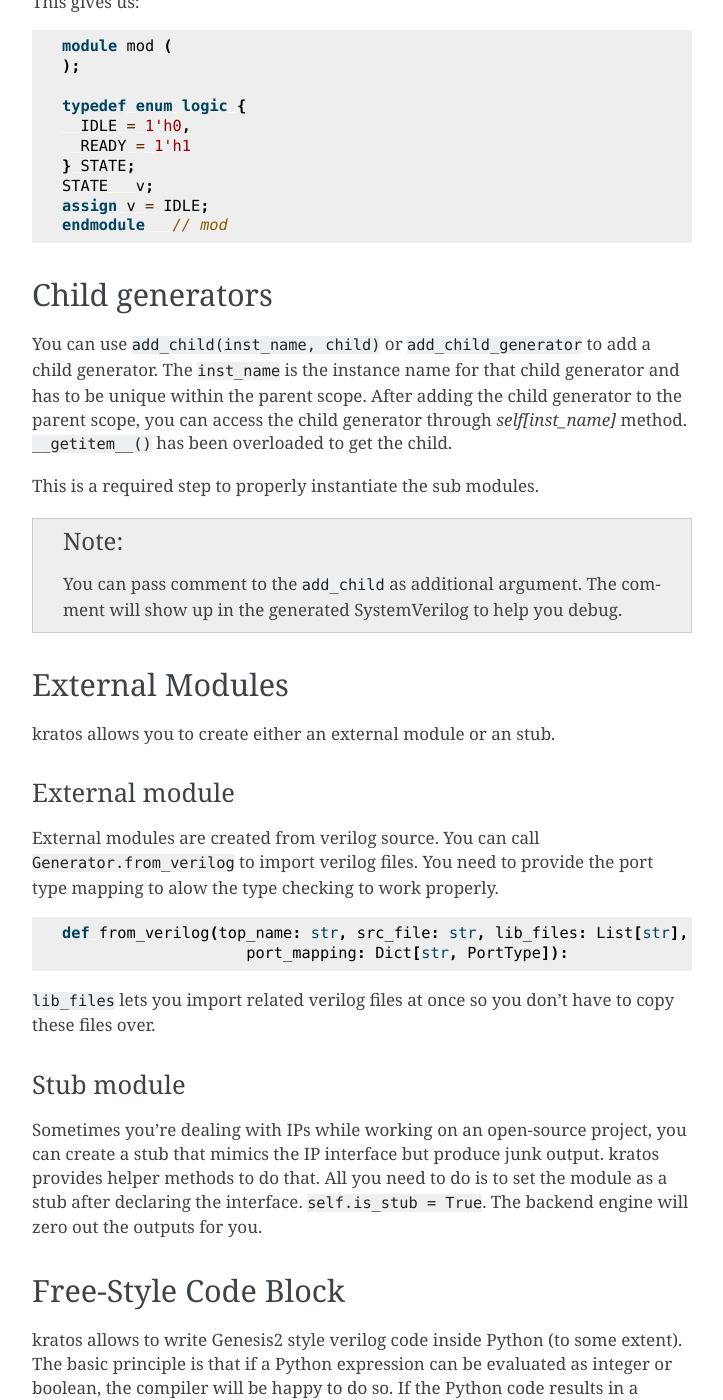
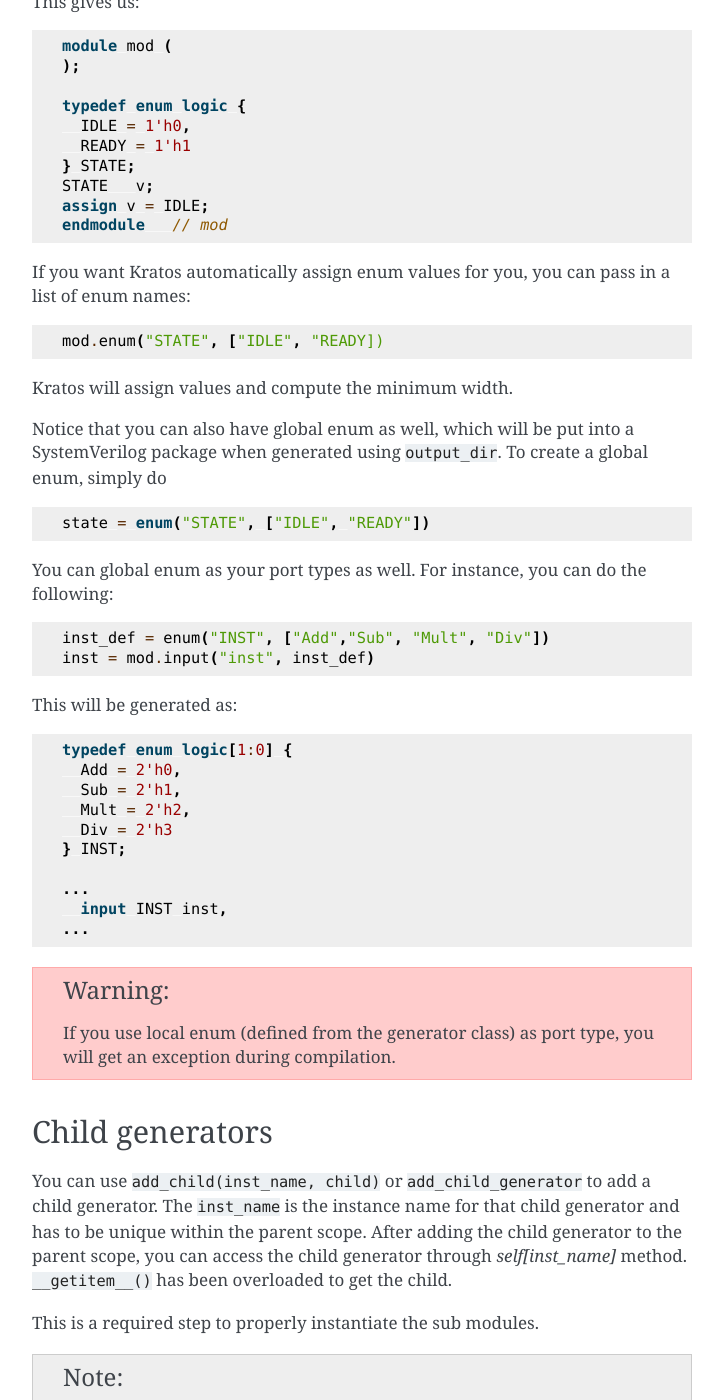
Before and after one commit to Kuree/kratos, a Sphinx documentation site: the page built from docs/generator.rst, in a window 1280 px wide and 1400 px high, scrolled down 3694 px. Shown: the whole window, without its empty margins (388-1111 px from the left). Built offline with Sphinx 7.4.7, drawn with Linux system fonts in a browser that asks for light colours.

Commit message:
add local/global enum checking; update the docs

```diff
--- a/docs/generator.rst
+++ b/docs/generator.rst
@@ -198,6 +198,49 @@ This gives us:
      assign v = IDLE;
      endmodule   // mod
 
+If you want Kratos automatically assign enum values for you, you
+can pass in a list of enum names:
+
+.. code-block:: Python
+
+    mod.enum("STATE", ["IDLE", "READY])
+
+Kratos will assign values and compute the minimum width.
+
+Notice that you can also have global enum as well, which will be
+put into a SystemVerilog package when generated using ``output_dir``.
+To create a global enum, simply do
+
+.. code-block:: SystemVerilog
+
+   state = enum("STATE", ["IDLE", "READY"])
+
+You can global enum as your port types as well. For instance, you can
+do the following:
+
+.. code-block:: Python
+
+  inst_def = enum("INST", ["Add","Sub", "Mult", "Div"])
+  inst = mod.input("inst", inst_def)
+
+This will be generated as:
+
+.. code-block:: SystemVerilog
+
+  typedef enum logic[1:0] {
+    Add = 2'h0,
+    Sub = 2'h1,
+    Mult = 2'h2,
+    Div = 2'h3
+  } INST;
+
+  ...
+    input INST inst,
+  ...
+
+.. warning::
+  If you use local enum (defined from the generator class) as port type,
+  you will get an exception during compilation.
 
 Child generators
 ================
```
Also changed, not shown: docs/advanced/parameter.rst (+5 -2 lines), 3 other files.
